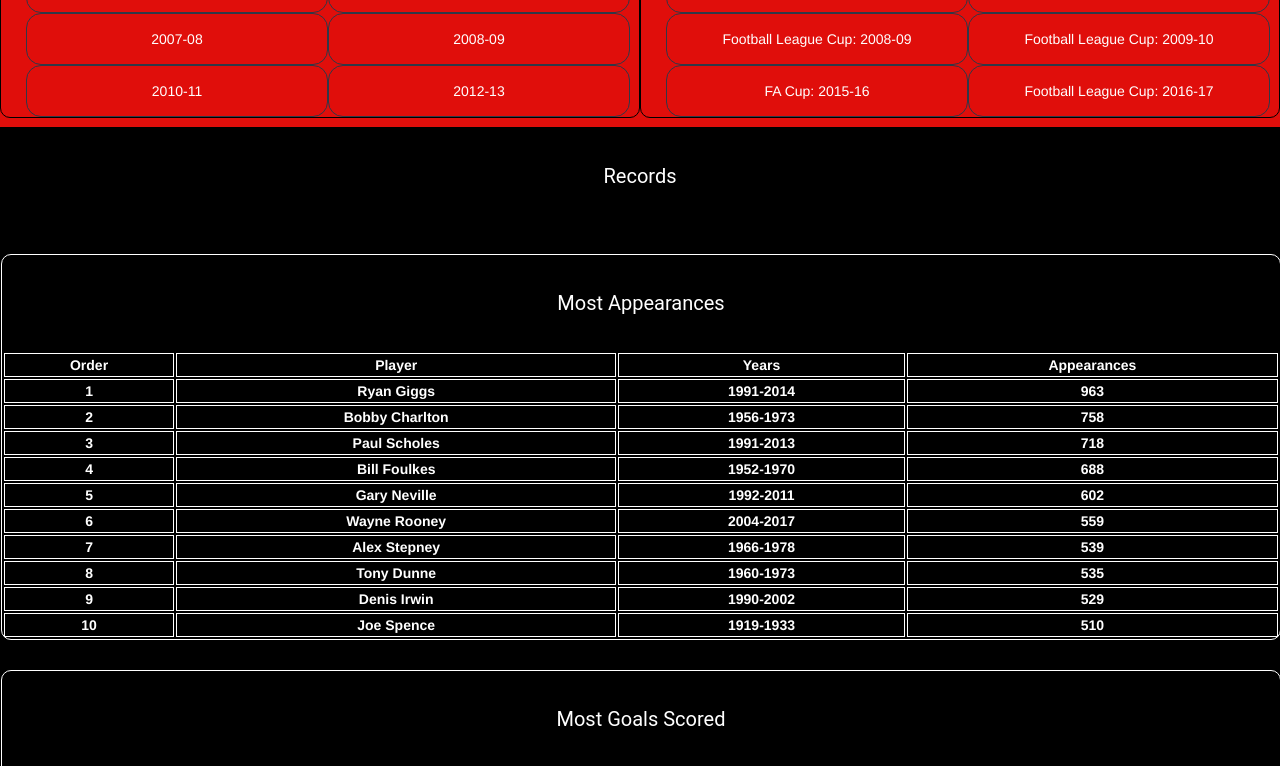
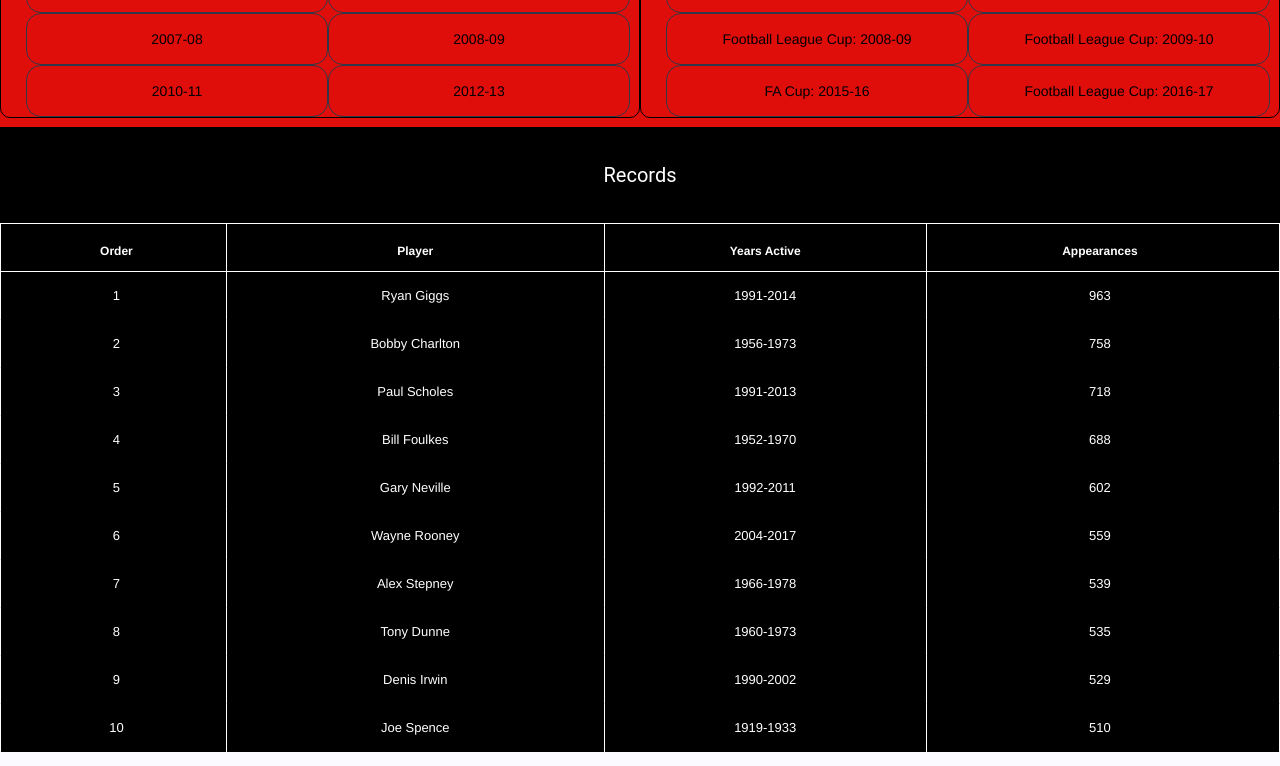
Before and after one commit to rowindatas25/Manchester, a website: page index.html in a window 1280 px wide. Shown: the part 1040-1806 px from the top of the page. Drawn offline with nearby package versions, Linux system fonts and the light colour scheme.

Commit message:
new table added

```diff
--- a/index.html
+++ b/index.html
@@ -106,7 +106,82 @@
 			</section>
 			</div>
 		</div>
-		<div class="records">
+	<div id="record"><h2>Records</h2>
+	<a name="Records"></a>
+		<table class="mdl-data-table mdl-js-data-table">
+  <thead>
+    <tr>
+      <th class="mdl-data-table__cell--non-numeric">Order</th>
+      <th class="mdl-data-table__cell--non-numeric">Player</th>
+      <th class="mdl-data-table__cell--non-numeric">Years Active</th>
+      <th class="mdl-data-table__cell--non-numeric">Appearances</th>
+    </tr>
+  </thead>
+  <tbody>
+    <tr>
+      <td class="mdl-data-table__cell--non-numeric">1</td>
+      <td class="mdl-data-table__cell--non-numeric">Ryan Giggs</td>
+      <td class="mdl-data-table__cell--non-numeric">1991-2014</td>
+      <td class="mdl-data-table__cell--non-numeric">963</td>
+    </tr>
+    <tr>
+      <td class="mdl-data-table__cell--non-numeric">2</td>
+      <td class="mdl-data-table__cell--non-numeric">Bobby Charlton</td>
+      <td class="mdl-data-table__cell--non-numeric">1956-1973</td>
+      <td class="mdl-data-table__cell--non-numeric">758</td>
+    </tr>
+    <tr>
+      <td class="mdl-data-table__cell--non-numeric">3</td>
+      <td class="mdl-data-table__cell--non-numeric">Paul Scholes</td>
+      <td class="mdl-data-table__cell--non-numeric">1991-2013</td>
+      <td class="mdl-data-table__cell--non-numeric">718</td>
+    </tr>
+    <tr>
+      <td class="mdl-data-table__cell--non-numeric">4</td>
+      <td class="mdl-data-table__cell--non-numeric">Bill Foulkes</td>
+      <td class="mdl-data-table__cell--non-numeric">1952-1970</td>
+      <td class="mdl-data-table__cell--non-numeric">688</td>
+    </tr>
+     <tr>
+      <td class="mdl-data-table__cell--non-numeric">5</td>
+      <td class="mdl-data-table__cell--non-numeric">Gary Neville</td>
+      <td class="mdl-data-table__cell--non-numeric">1992-2011</td>
+      <td class="mdl-data-table__cell--non-numeric">602</td>
+    </tr>
+     <tr>
+      <td class="mdl-data-table__cell--non-numeric">6</td>
+      <td class="mdl-data-table__cell--non-numeric">Wayne Rooney</td>
+      <td class="mdl-data-table__cell--non-numeric">2004-2017</td>
+      <td class="mdl-data-table__cell--non-numeric">559</td>
+    </tr>
+     <tr>
+      <td class="mdl-data-table__cell--non-numeric">7</td>
+      <td class="mdl-data-table__cell--non-numeric">Alex Stepney</td>
+      <td class="mdl-data-table__cell--non-numeric">1966-1978</td>
+      <td class="mdl-data-table__cell--non-numeric">539</td>
+    </tr>
+     <tr>
+      <td class="mdl-data-table__cell--non-numeric">8</td>
+      <td class="mdl-data-table__cell--non-numeric">Tony Dunne</td>
+      <td class="mdl-data-table__cell--non-numeric">1960-1973</td>
+      <td class="mdl-data-table__cell--non-numeric">535</td>
+    </tr>
+     <tr>
+      <td class="mdl-data-table__cell--non-numeric">9</td>
+      <td class="mdl-data-table__cell--non-numeric">Denis Irwin</td>
+      <td class="mdl-data-table__cell--non-numeric">1990-2002</td>
+      <td class="mdl-data-table__cell--non-numeric">529</td>
+    </tr>
+     <tr>
+      <td class="mdl-data-table__cell--non-numeric">10</td>
+      <td class="mdl-data-table__cell--non-numeric">Joe Spence</td>
+      <td class="mdl-data-table__cell--non-numeric">1919-1933</td>
+      <td class="mdl-data-table__cell--non-numeric">510</td>
+    </tr>
+  </tbody>
+</table>
+</div>
+		<!-- <div class="records">
 			<a name="Records"></a>
 			<div id="record"><h2>Records</h2></div>
 
@@ -182,7 +257,7 @@
 				</table>
 			</div>
 
-
+ -->
 			<div class="goals">
 				<div id="goal"><h2>Most Goals Scored</h2></div>
 				<table style="width: 100%">
--- a/style.css
+++ b/style.css
@@ -2,6 +2,7 @@
 h2 {
     text-align: center;
     font-size: 20px;
+    color: white;
 }
 
 div.container {
@@ -68,6 +69,58 @@
     margin: 0;
     width: 100%;
 }
+
+/*.mdl-js-data-table {
+    border: 1px solid white;
+    color: white;
+    text-align: center;
+}*/
+
+.mdl-data-table {
+    border: 1px solid rgba(0,0,0,.12);
+    border-collapse: collapse;
+    text-align: center;
+    white-space: nowrap;
+    font-size: 13px;
+    background-color: #000000;
+    margin: 0 auto;
+    width: 100%;
+}
+
+.mdl-data-table__cell--non-numeric {
+    text-align: center;
+    color: white;
+    margin: 0 auto;
+}
+
+.mdl-data-table__cell--non-numeric.mdl-data-table__cell--non-numeric {
+    text-align: center;
+}
+
+.mdl-data-table th {
+    position: relative;
+    vertical-align: bottom;
+    text-overflow: ellipsis;
+    font-weight: 700;
+    line-height: 24px;
+    letter-spacing: 0;
+    height: 48px;
+    font-size: 12px;
+    color: #fff;
+    padding-bottom: 8px;
+    box-sizing: border-box;
+
+    }
+
+.mdl-data-table td:hover {
+    color: red;
+}
+
+div.goals, div.best, div#record {
+    background-color: black;
+}
+
+
 
 .table,
 th,
@@ -215,7 +268,7 @@
     min-height: 50px;
     flex-shrink: 1;
     float: left;
-    color: white;
+    color: black;
 }
 
 div.moments {
--- a/sw.js
+++ b/sw.js
@@ -1,7 +1,7 @@
 
 
-var STATIC_CACHE = 'static-v147';
-var DYNAMIC_CACHE = 'dynamic-v126';
+var STATIC_CACHE = 'static-v166';
+var DYNAMIC_CACHE = 'dynamic-v145';
 
 
 
```
